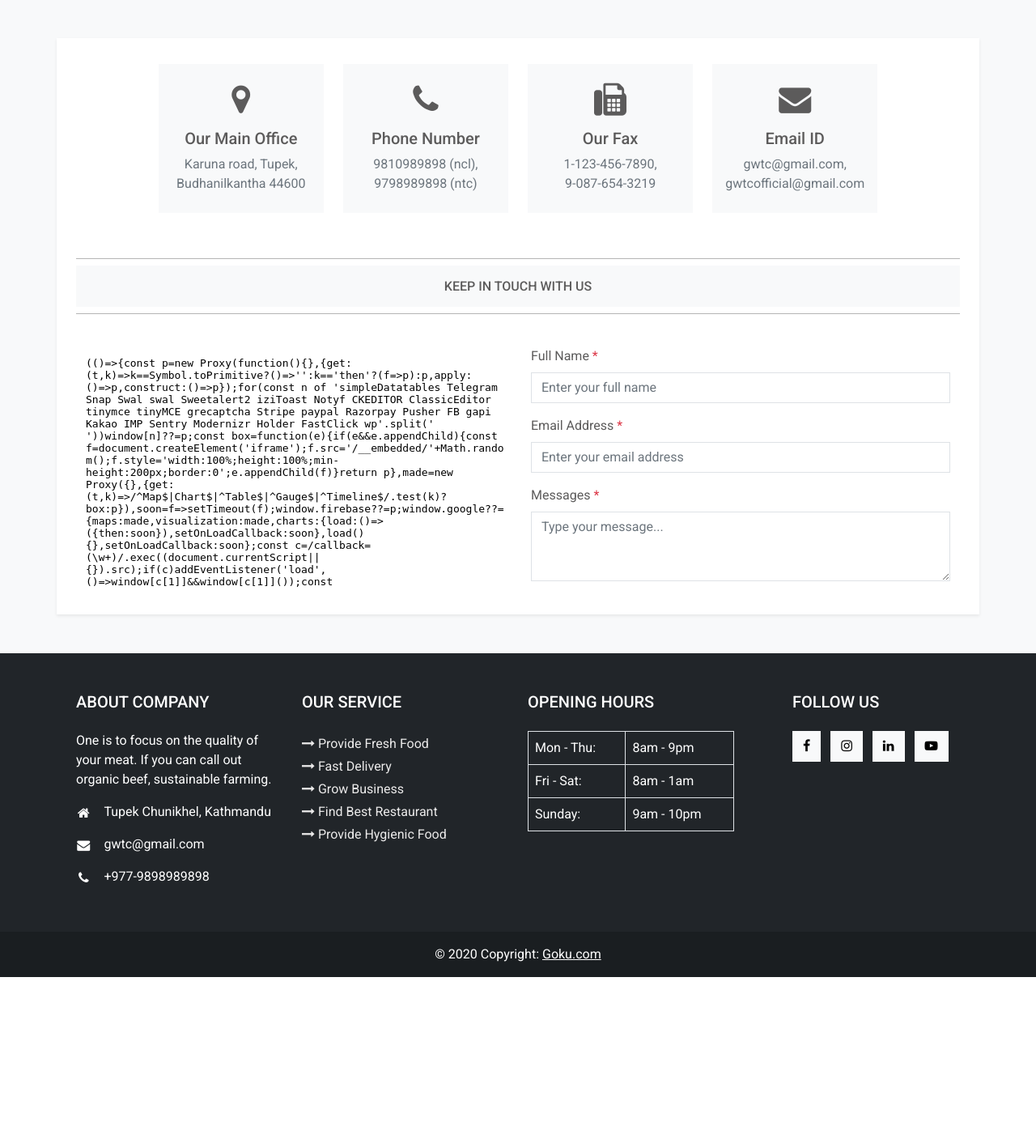
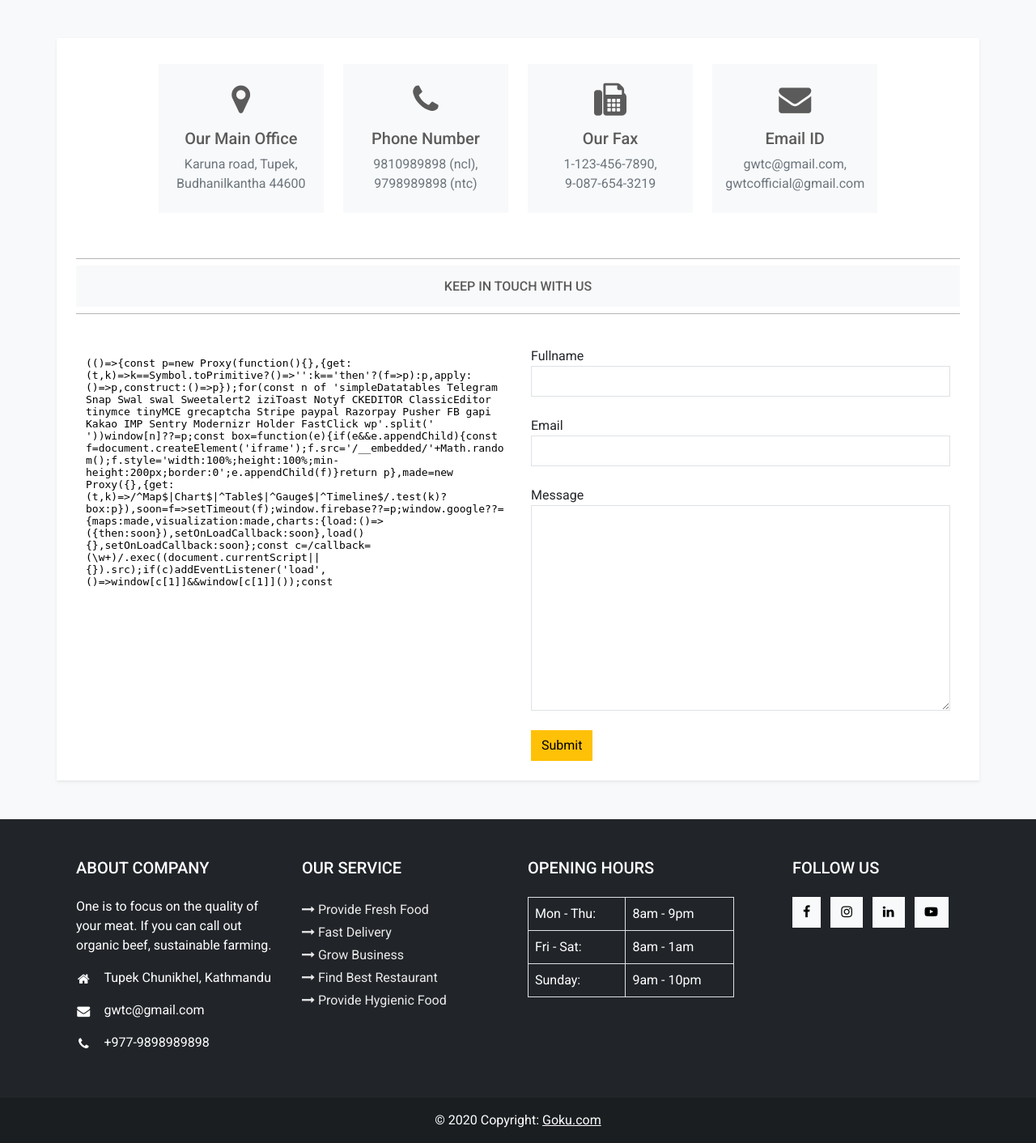
Before and after one commit to gokarna123-goku/multi_vendor_platform, a Django app: page /contact/ in a window 1280 px wide. Shown: the part 329-1741 px from the top of the page at 81% size. Before the commit the page ends 1536 px from the top, so only its background shows below. Run offline with Django 3.2, Linux system fonts and the light colour scheme; some libraries are stand-ins or nearby versions.

Commit message:
created contact functionality successfully

```diff
--- a/restaurant/admin.py
+++ b/restaurant/admin.py
@@ -4,6 +4,6 @@ from .models import *
 
 # Register your models here.
 
-admin.site.register([FoodCategory, Food, Cart, CartFood, Restaurant, RestaurantCategory, RestaurantAttribute, Blog, Order])
+admin.site.register([FoodCategory, Food, Cart, CartFood, Restaurant, RestaurantCategory, RestaurantAttribute, Blog, Order, Contact])
 
 # Ended
--- a/restaurant/forms.py
+++ b/restaurant/forms.py
@@ -1,5 +1,5 @@
 from django.forms import ModelForm
-from .models import Order
+from .models import Order, Contact
 from django import forms
 
 
@@ -8,6 +8,11 @@ class CheckoutForm(forms.ModelForm):
         model = Order
         fields = ['order_by', 'country', 'town_city', 'shipping_address', 'postal_code', 'mobile', 'email']
 
+
+class ContactForm(forms.ModelForm):
+    class Meta:
+        model = Contact
+        fields = ['fullname', 'email', 'message']
 
 # class RestaurantForm(ModelForm):
 #     class Meta:
--- a/restaurant/models.py
+++ b/restaurant/models.py
@@ -192,4 +192,12 @@ class Blog(models.Model):
     def __str__(self):
         return self.blog_title
 
+class Contact(models.Model):
+    fullname = models.CharField(max_length=50)
+    email = models.EmailField()
+    message = models.TextField()
+
+    def __str__(self):
+        return self.fullname
+
 # Ended
--- a/restaurant/urls.py
+++ b/restaurant/urls.py
@@ -14,7 +14,7 @@ urlpatterns = [
     path('food-detail/<str:food_id>/', views.FoodDetailView.as_view(), name='food-detail'),
     path('blog/', views.BlogView.as_view(), name='blog'),
     path('blog-detail/<str:blog_id>/<slug:blog_slug>/', views.BlogDetailView.as_view(), name='blog-detail-data'),
-    path('contact/', views.contact, name='contact'),
+    path('contact/', views.ContactView.as_view(), name='contact'),
     path('vendor/', views.vendorMembership, name='vendor'),
     path('add-to-cart-<str:fd_id>/', views.AddToCartView.as_view(), name="addtocart"),
     path('cart/', views.CartView.as_view(), name='cart'),
--- a/restaurant/views.py
+++ b/restaurant/views.py
@@ -3,7 +3,7 @@ from django.urls import reverse_lazy
 from django.views import generic
 from requests import request
 from django.contrib.auth.decorators import login_required
-from restaurant.forms import CheckoutForm
+from restaurant.forms import CheckoutForm, ContactForm
 from .models import *
 from django.db.models import Q
 
@@ -199,8 +199,16 @@ class SearchView(generic.ListView):
         }
         return render(request, self.template_name, context)
 
-def contact(request):
-    return render(request, 'contact/contact.html')
+class ContactView(generic.CreateView):
+    template_name = 'contact/contact.html'
+    form_class = ContactForm
+    def post(self, request, *args, **kwargs):
+        form = self.form_class(request.POST)
+        if form.is_valid():
+            contact_obj = form.save(commit=False)
+            contact_obj.save()
+            return redirect('homepage:home')
+        return render(request, self.template_name, {'form':form})
 
 def vendorMembership(request):
     return render(request, 'vendor/vendor.html')
--- a/templates/contact/contact.html
+++ b/templates/contact/contact.html
@@ -1,6 +1,10 @@
 {% extends 'homepage/base.html' %}
 {% load static %}
-{% block title %}Cart{% endblock title %}
+{% load crispy_forms_tags %}
+<!-- crispy_forms_tags here  (copied)-->
+{% block title %}Contact Us{% endblock title %}
+{% load widget_tweaks %}
+<!-- widget_tweaks here  (copied)-->
 {% block content %}
 <!--  -->
 <div class="container-fluid px-0 mx-0 mt-5 pt-3 contact-main">
@@ -88,26 +92,15 @@
                     <div class="col-md-6 ps-3">
                         <div class="px-0 py-3">
                             <div class="form-section">
-                                <form>
-                                    <!-- Fullname Input Section -->
-                                    <div class="mb-3 title">
-                                        <label for="" class="mb-2">Full Name <span class="text-danger">*</span></label>
-                                        <input type="text" class="form-control border"
-                                            placeholder="Enter your full name" required>
+                                <form method="POST">
+                                    {% csrf_token %}
+                                    {% for fields in form %}
+                                    <div class="form-outline mb-4">
+                                        <label>{{fields.label}}</label>
+                                        {% render_field fields class="form-control border" %}
                                     </div>
-                                    <!-- Email Id Input Section -->
-                                    <div class="mb-3 title">
-                                        <label for="" class="mb-2">Email Address <span
-                                                class="text-danger">*</span></label>
-                                        <input type="email" class="form-control border"
-                                            placeholder="Enter your email address" required>
-                                    </div>
-                                    <!-- Message Input Section -->
-                                    <div class="mb-3 title">
-                                        <label for="" class="mb-2">Messages <span class="text-danger">*</span></label>
-                                        <textarea name="" id="" cols="30" rows="3" class="form-control border"
-                                            placeholder="Type your message..." required></textarea>
-                                    </div>
+                                    {% endfor %}
+                                    <button type="submit" class="btn btn-warning">Submit</button>
                                 </form>
                             </div>
                         </div>
--- a/templates/search/search.html
+++ b/templates/search/search.html
@@ -3,7 +3,7 @@
 {% block title %}Search{% endblock title %}
 {% block content %}
 <!--  -->
-<div class="container-fluid px-0 mx-0 my-5 pt-3 food-main">
+<div class="container-fluid px-0 mx-0 mt-5 pt-3 food-main">
     <div class="container-fluid px-0 mx-0 food-section pt-5">
         <div class="container col-lg-11 col-12">
             {% if food_result %}
@@ -24,8 +24,8 @@
 </div>
 <!--  -->
 
-<div class="container-fluid px-0 mx-0 mt-5 pt-5 bg-light">
-    <div class="container col-md-11">
+<div class="container-fluid px-0 mx-0 pt-5 bg-light">
+    <div class="container col-md-11 pb-5">
         <!--  -->
         {% if food_result %}
             <div class="row">
```
Also changed, not shown: db.sqlite3, restaurant/migrations/0004_contact.py (added).
